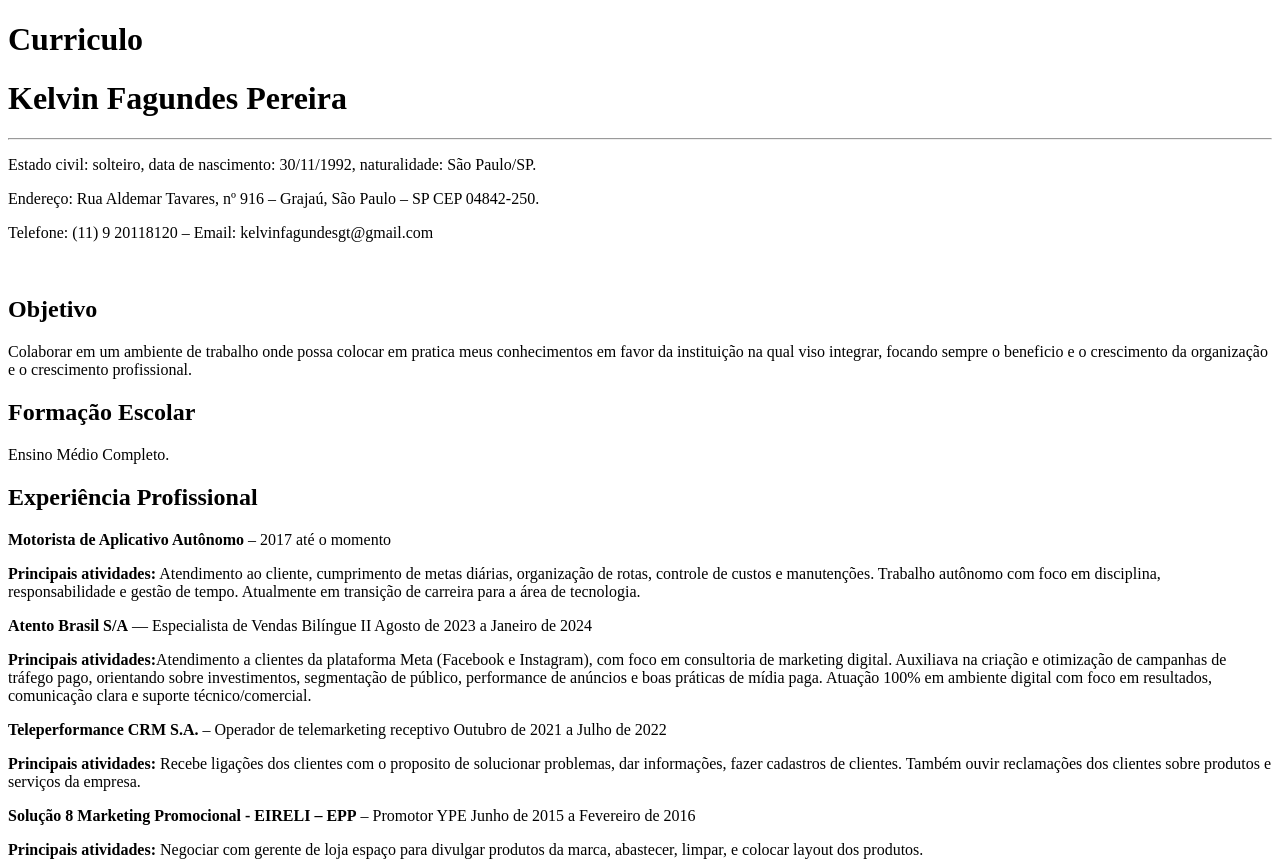
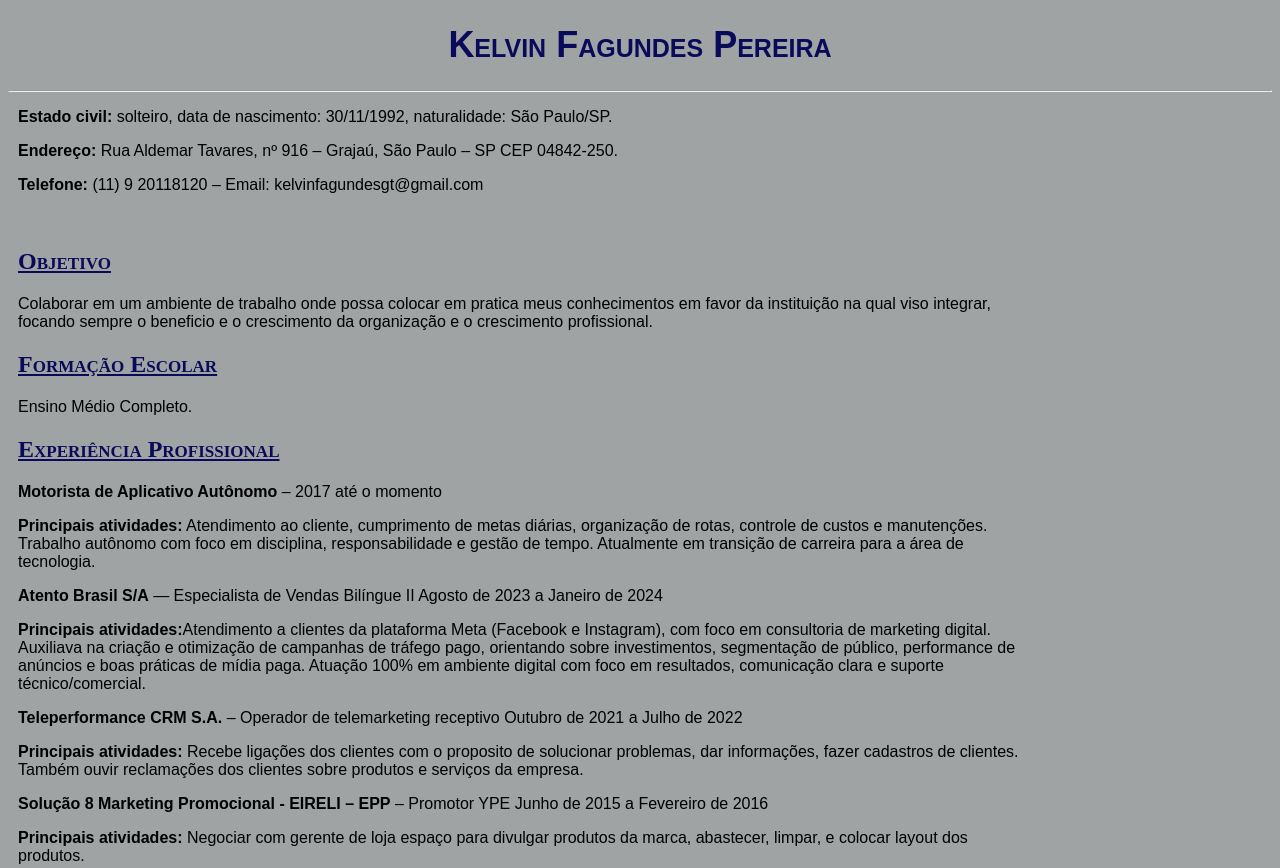
Before and after one commit to kelvinfagundes/curriculo, a plain HTML site: page index.html in a window 1280 px wide. Shown: the top 868 px of the page. Drawn offline with Linux system fonts and the light colour scheme.

Commit message:
Atualizei currículo com CSS

```diff
--- /dev/null
+++ b/estilo.css
@@ -0,0 +1,30 @@
+body{
+    background-color: #9fa3a3;
+}
+
+h1{
+    font-size: 36px;
+    font-family: Arial, Helvetica, sans-serif;
+    text-align: center;
+    font-variant: small-caps;
+    color: #0a0a5a;
+}
+
+h2{
+    font-size: 24px;
+    font-size: Arial, Helvetica, sans-serif;
+    font-variant: small-caps;
+    color: #0a0a5a;
+    text-decoration: underline;
+    margin-left: 10px;
+}
+
+p{
+    font-family: Arial, Helvetica, sans-serif;
+    text-align: left;
+    font-size: 16px;
+    margin-right: 20%;
+    margin-left: 10px;
+
+
+}
--- a/index.html
+++ b/index.html
@@ -7,17 +7,18 @@
     <meta name="description" content="descrição legal da minha página">
     <meta name="author" content="Kelvin Fagundes Pereira">
     <meta name="keywords" content="html, css, javascript">
+
+    <link rel="stylesheet" href="estilo.css">
 </head>
 
 <body>
-<h1>Curriculo</h1>
 <h1>Kelvin Fagundes Pereira</h1>
 <hr>
-<p>Estado civil: solteiro, data de nascimento: 30/11/1992, naturalidade:
+<p><b>Estado civil:</b> solteiro, data de nascimento: 30/11/1992, naturalidade:
 São Paulo/SP.</p>
-<p>Endereço: Rua Aldemar Tavares, nº 916 – Grajaú, São Paulo – SP
+<p><b>Endereço:</b> Rua Aldemar Tavares, nº 916 – Grajaú, São Paulo – SP
 CEP 04842-250.</p>
-<p>Telefone: (11) 9 20118120 – Email: kelvinfagundesgt@gmail.com</p>
+<p><b>Telefone:</b> (11) 9 20118120 – Email: kelvinfagundesgt@gmail.com</p>
 <br>
 <h2>Objetivo</h2>
 <p> Colaborar em um ambiente de trabalho onde possa colocar em pratica meus
```
